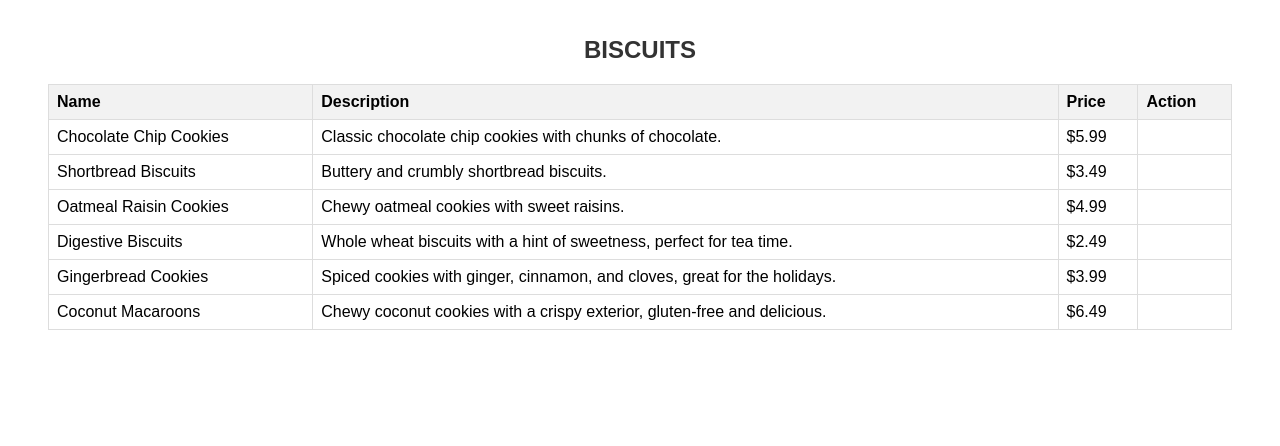
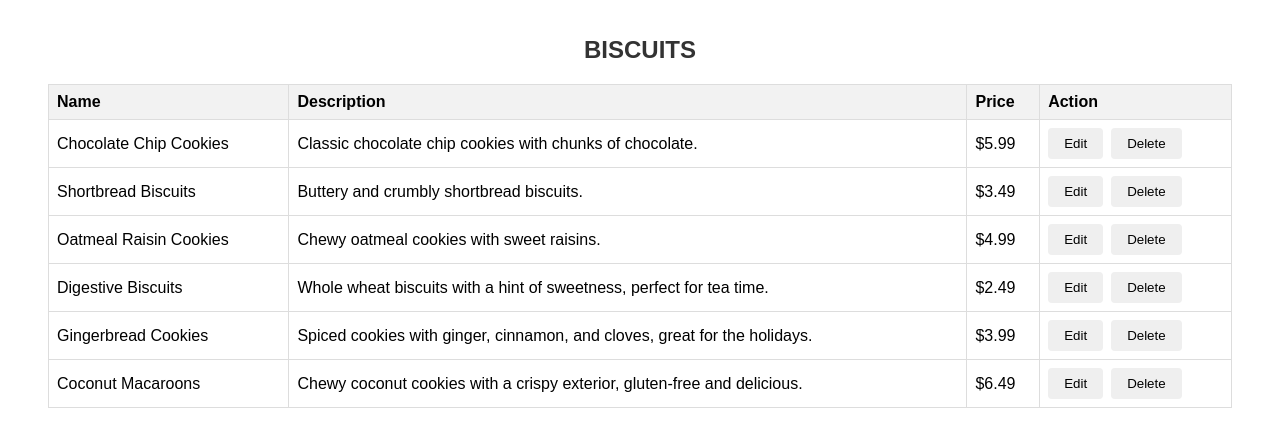
Before and after one commit to ptrcmnlgcs/midterm-activity2, a Vue app: page / in a window 1280 px wide. Shown: the top 446 px of the page. Built offline with nearby package versions, Linux system fonts and the light colour scheme.

Commit message:
add edit and delete buttons

```diff
--- a/src/components/ProductList.vue
+++ b/src/components/ProductList.vue
@@ -16,6 +16,8 @@
           <td>{{ biscuit.description }}</td>
           <td>${{ biscuit.price }}</td>
           <td>
+            <button @click="editBiscuit(biscuit)">Edit</button>
+            <button @click="deleteBiscuit(biscuit)">Delete</button>
             <!-- <button @click="addToCart(biscuit)">Add </button> Example action button -->
           </td>
         </tr>
@@ -37,10 +39,19 @@
     addToCart(biscuit) {
       // Implement your addToCart logic here
       console.log('Added', biscuit.name, 'to cart');
+    },
+    editBiscuit(biscuit) {
+      // Implement your editBiscuit logic here
+      console.log('Editing', biscuit.name);
+    },
+    deleteBiscuit(biscuit) {
+      // Implement your deleteBiscuit logic here
+      console.log('Deleting', biscuit.name);
     }
   }
 };
 </script>
+
 
   <style scoped>
   .container {
@@ -82,4 +93,19 @@
     text-align: left;
   }
 
+
+.product-table button {
+  padding: 8px 16px;
+  border: none;
+  border-radius: 4px;
+  cursor: pointer;
+  margin-right: 8px;
+}
+
+/* Style for the last button in the row to remove right margin */
+.product-table button:last-child {
+  margin-right: 0;
+}
+
+
   </style>
```
Lines whose indentation alone changed are shown as unchanged.
